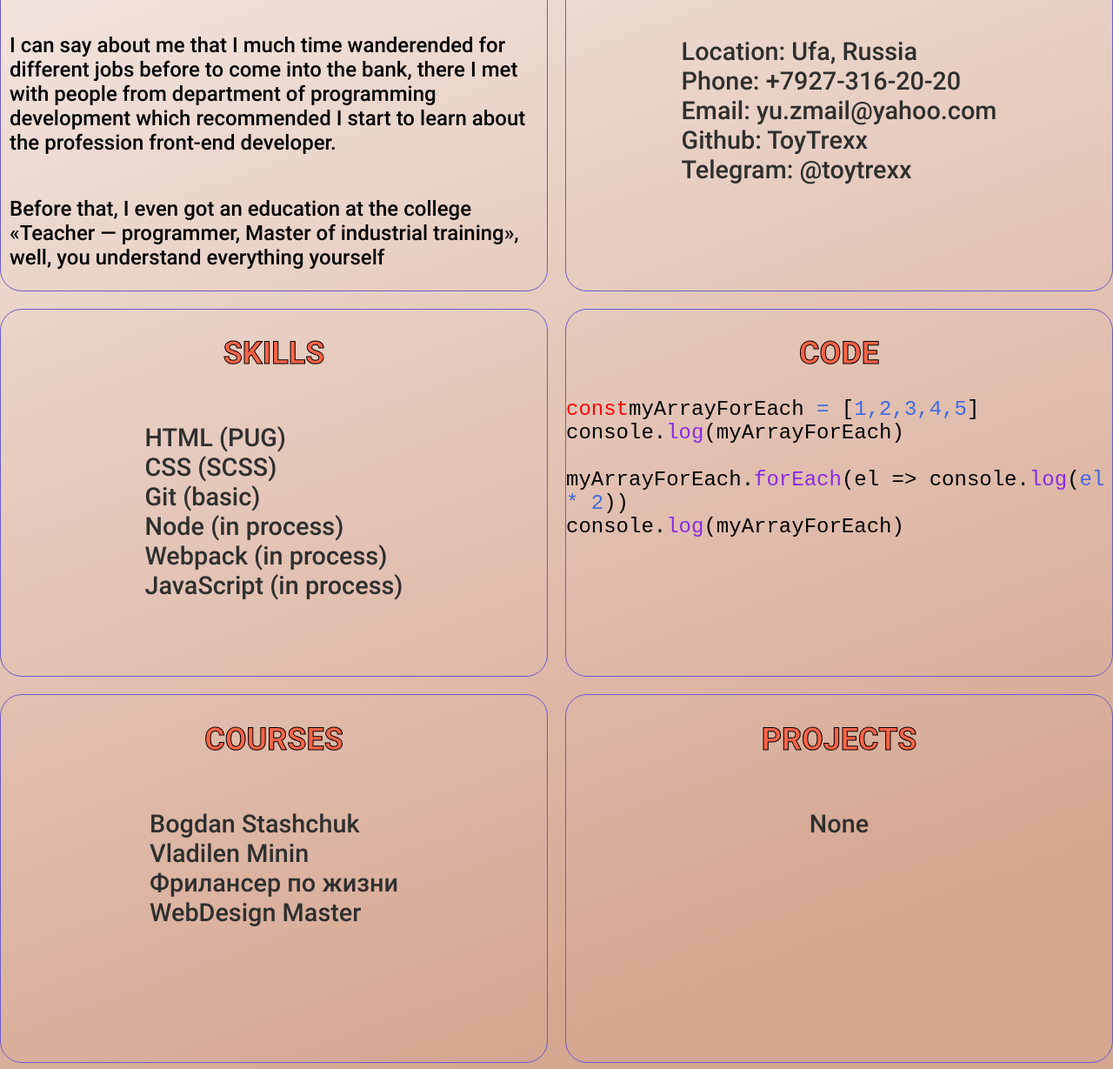
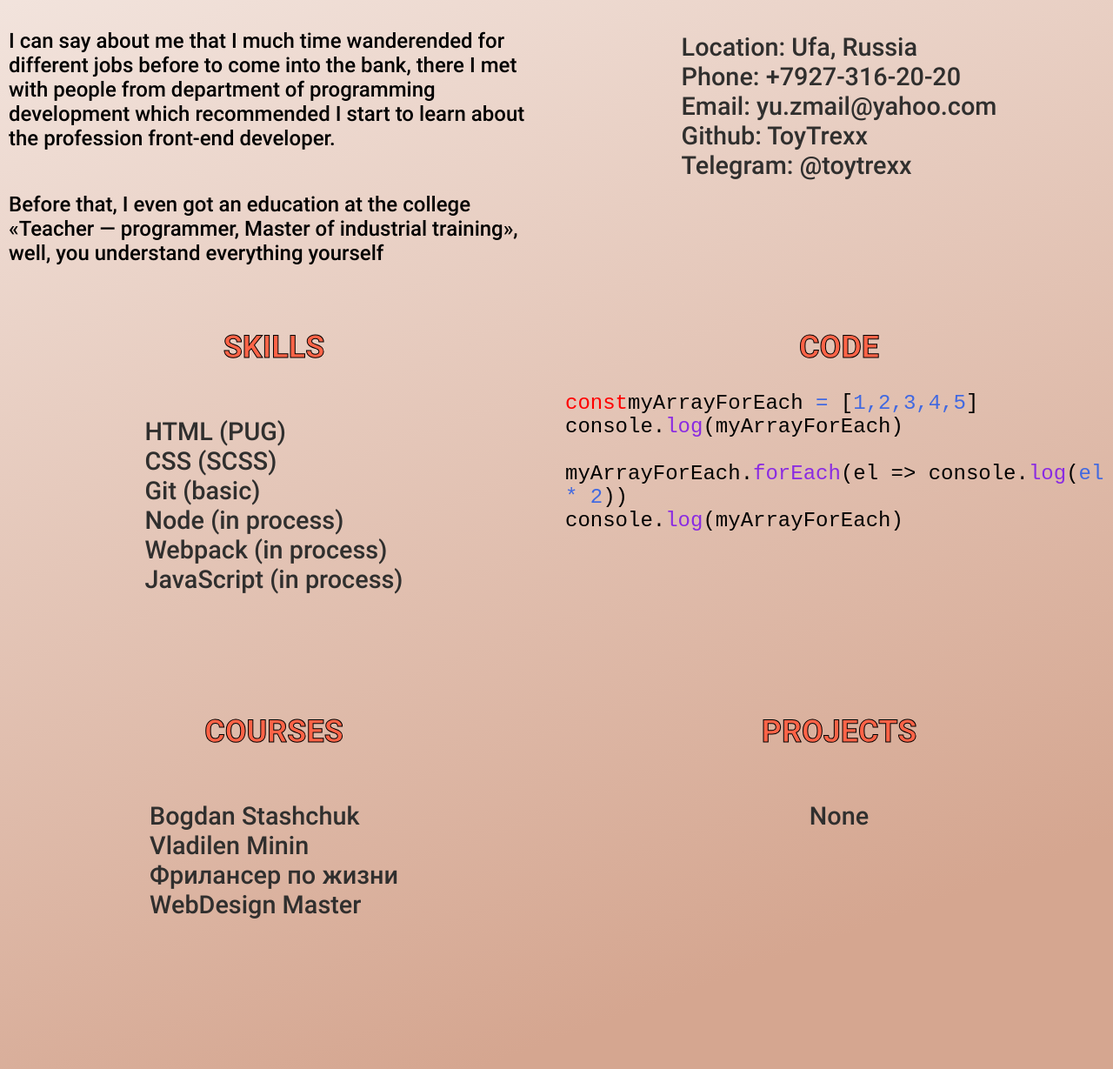
Before and after one commit to ToyTrexx/rsschool-cv, a plain HTML site: page index.html in a window 1280 px wide. Shown: the part 645-1874 px from the top of the page at 87% size. Drawn offline with Linux system fonts and the light colour scheme.

Commit message:
fix: change structure project

```diff
--- a/index.html
+++ b/index.html
@@ -3,7 +3,8 @@
 <head>
     <meta charset="UTF-8">
     <meta name="viewport" content="width=device-width, initial-scale=1.0">
-    <link rel="stylesheet" href="style.css">
+    <link rel="stylesheet" href="/style.css">
+    <link rel="stylesheet" href="/mobile.css">
     <link rel="shortcut icon" href="favicon.ico" type="image/x-icon">
     <title>cv</title>
 </head>
--- a/style.css
+++ b/style.css
@@ -43,7 +43,6 @@ body {
 
 .header {
   background: #302F2E;
-  border: 1px solid red;
   margin-bottom: 40px;
 }
 
@@ -89,6 +88,12 @@ a {
   text-decoration: none;
 }
 
+.main {
+  width: 100%;
+  height: 100%;
+  object-fit: cover;
+}
+
 .main-container {
   max-width: 1440px;
   margin: 0 auto;
@@ -107,8 +112,6 @@ pre {
 
 .profile {
   grid-area: 1 / 1 / 2 / 3;
-  border: 1px solid slateblue;
-  border-radius: 25px 25px 25px 25px;
 }
 
 .avatar {
@@ -156,8 +159,6 @@ h1:hover {
 
 .summary {
   grid-area: 2 / 1 / 3 / 2;
-  border: 1px solid slateblue;
-  border-radius: 25px 25px 25px 25px;
   display: flex;
   flex-flow: column wrap;
   align-items: center;
@@ -166,8 +167,6 @@ h1:hover {
 
 .contacts {
   grid-area: 2 / 2 / 3 / 3;
-  border: 1px solid slateblue;
-  border-radius: 25px 25px 25px 25px;
   display: flex;
   flex-flow: column wrap;
   align-items: center;
@@ -176,8 +175,6 @@ h1:hover {
 
 .skills {
   grid-area: 3 / 1 / 4 / 2;
-  border: 1px solid slateblue;
-  border-radius: 25px 25px 25px 25px;
   display: flex;
   flex-flow: column wrap;
   align-items: center;
@@ -186,8 +183,6 @@ h1:hover {
 
 .code {
   grid-area: 3 / 2 / 4 / 3;
-  border: 1px solid slateblue;
-  border-radius: 25px 25px 25px 25px;
   display: flex;
   flex-flow: column wrap;
   align-items: center;
@@ -196,8 +191,6 @@ h1:hover {
 
 .courses {
   grid-area: 4 / 1 / 5 / 2;
-  border: 1px solid slateblue;
-  border-radius: 25px 25px 25px 25px;
   display: flex;
   flex-flow: column wrap;
   align-items: center;
@@ -206,8 +199,6 @@ h1:hover {
 
 .projects {
   grid-area: 4 / 2 / 5 / 3;
-  border: 1px solid slateblue;
-  border-radius: 25px 25px 25px 25px;
   display: flex;
   flex-flow: column wrap;
   align-items: center;
@@ -216,8 +207,6 @@ h1:hover {
 
 .education {
   grid-area: 5 / 1 / 6 / 2;
-  border: 1px solid slateblue;
-  border-radius: 25px 25px 25px 25px;
   display: flex;
   flex-flow: column wrap;
   align-items: center;
@@ -226,8 +215,6 @@ h1:hover {
 
 .languages {
   grid-area: 5 / 2 / 6 / 3;
-  border: 1px solid slateblue;
-  border-radius: 25px 25px 25px 25px;
   display: flex;
   flex-flow: column wrap;
   align-items: center;
@@ -256,7 +243,9 @@ h1:hover {
   flex-wrap: nowrap;
   justify-content: space-evenly;
   gap: 20px;
-} .copyright > p{
+}
+
+.copyright>p {
   font-size: 24px;
   color: tomato;
 }
```
Also changed, not shown: html.html (deleted), mobile.css (added).
